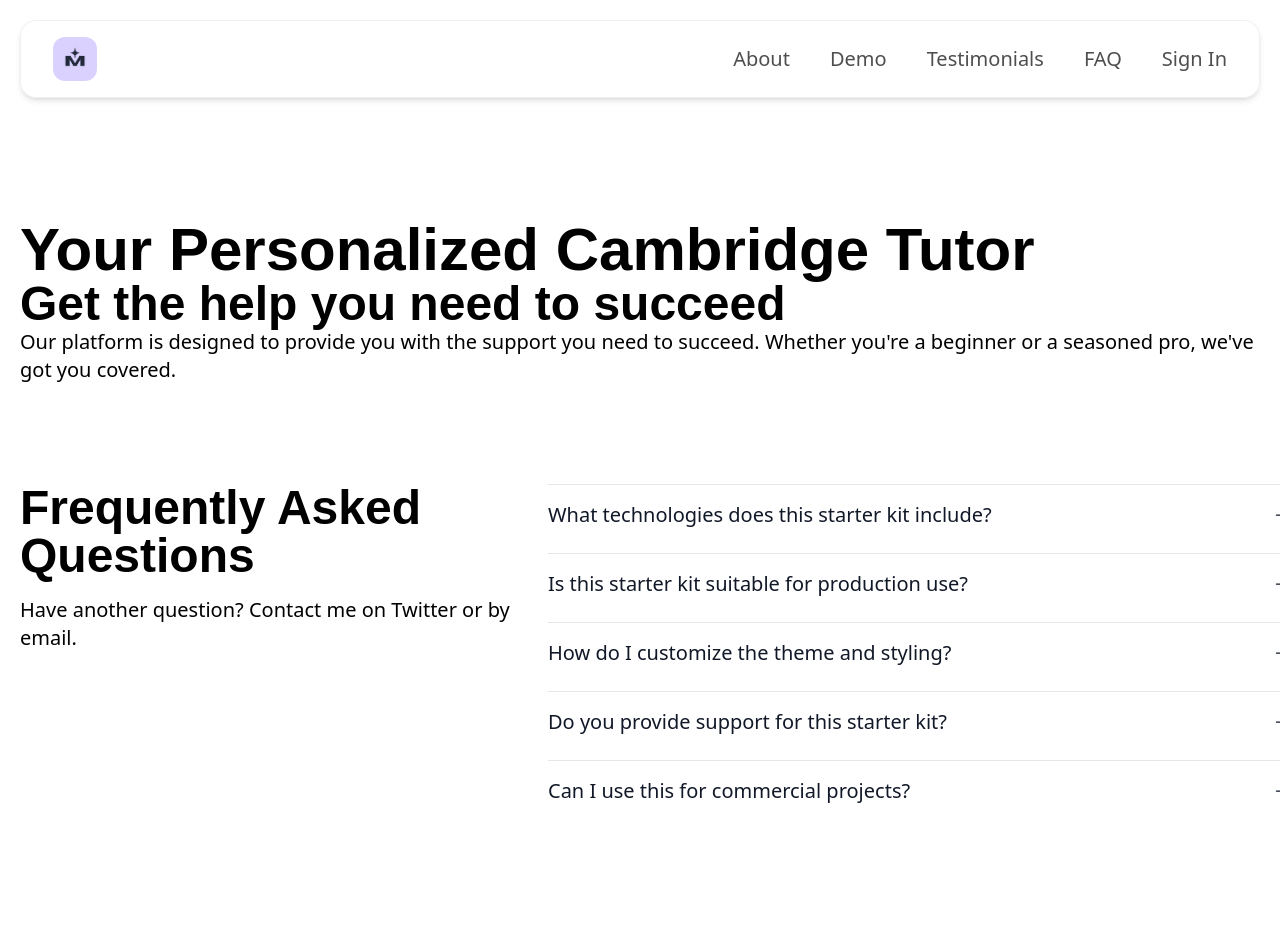
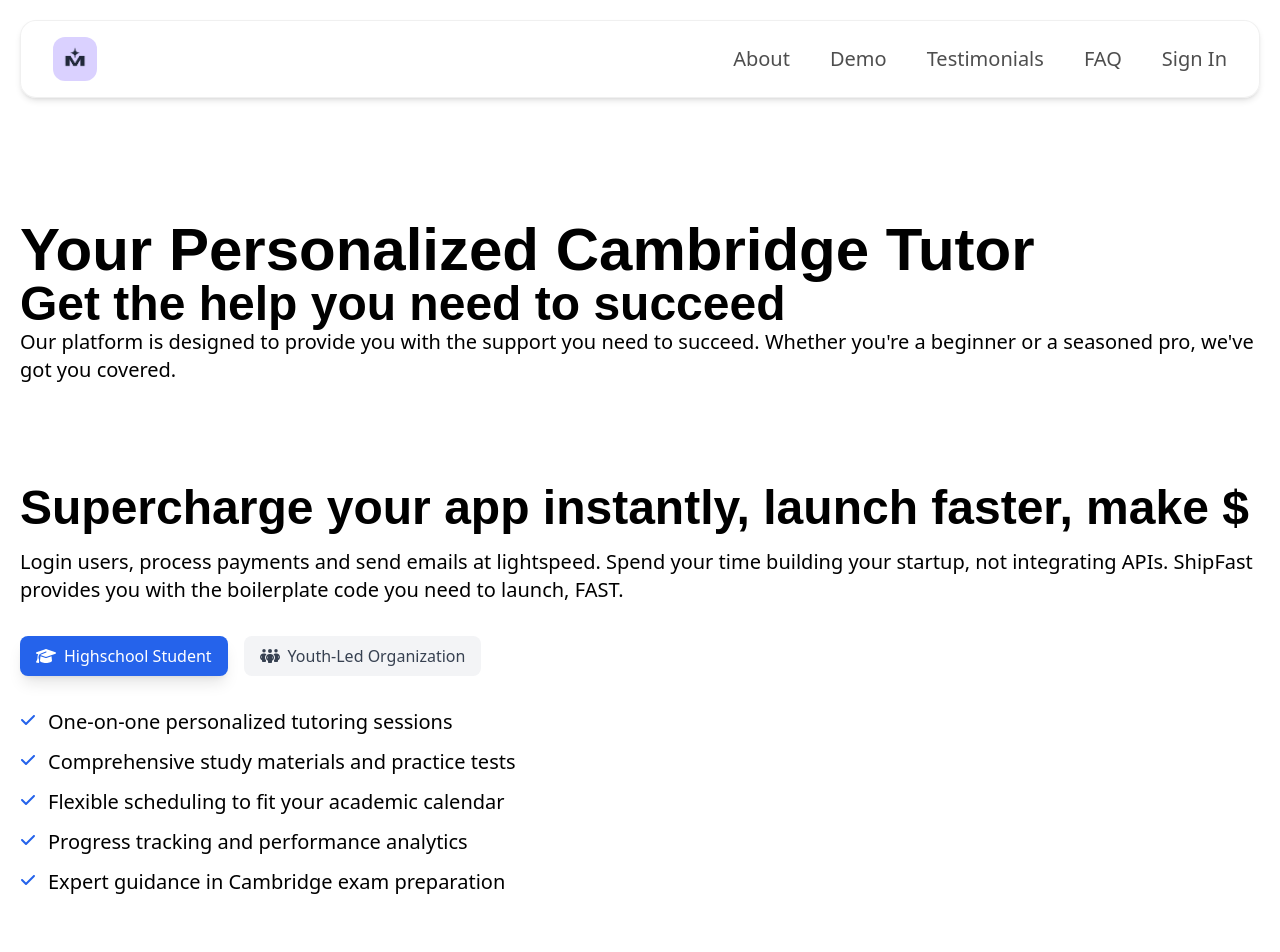
Before and after one commit to Not-Micah/react-starter-kit, a Next.js app: page / in a window 1280 px wide. Shown: the top 952 px of the page. Before the commit the page ends 841 px from the top, so only its background shows below. Built offline with nearby package versions, Linux system fonts and the light colour scheme; a web font is replaced by a local one.

Commit message:
completed About.tsx!

```diff
--- a/app/page.tsx
+++ b/app/page.tsx
@@ -1,9 +1,12 @@
 import NavBar from "@/components/default/NavBar"
 import NavModal from "@/components/default/NavModal"
-import { FAQ } from "@/components/default/FAQ"
+
 import Heading from "@/components/default/Heading"
 import Subheading from "@/components/default/Subheading"
 import Text from "@/components/default/Text"
+
+import FAQ from "@/components/default/FAQ"
+import About from "@/components/default/About"
 
 const Home = () => {
   return (
@@ -15,7 +18,10 @@ const Home = () => {
       <Subheading>Get the help you need to succeed</Subheading>
       <Text className="mb-[100px]">Our platform is designed to provide you with the support you need to succeed. Whether you're a beginner or a seasoned pro, we've got you covered.</Text>
 
-      <FAQ />
+      <div className="space-y-32 mb-[100px]">
+        <About />
+        <FAQ />
+      </div>
     </div>
   )
 }
--- /dev/null
+++ b/components/default/About.tsx
@@ -0,0 +1,79 @@
+'use client'
+
+import { useState } from 'react'
+import { about } from '@/data'
+import Subheading from './Subheading'
+import Text from './Text'
+import { FaGraduationCap, FaPeopleGroup, FaCheck } from 'react-icons/fa6'
+import { motion, AnimatePresence } from 'framer-motion'
+
+// Map of icon strings to actual icon components
+const iconMap = {
+    FaGraduationCap,
+    FaPeopleGroup
+}
+
+const About = () => {
+    // Default to first option (Highschool Student)
+    const [activeIndex, setActiveIndex] = useState(0)
+
+    return (
+        <div className="space-y-8">
+            {/* Header Section */}
+            <div className="space-y-4">
+                <Subheading>
+                    Supercharge your app instantly, launch faster, make $
+                </Subheading>
+                <Text>
+                    Login users, process payments and send emails at lightspeed.
+                    Spend your time building your startup, not integrating APIs.
+                    ShipFast provides you with the boilerplate code you need to launch, FAST.
+                </Text>
+            </div>
+
+            {/* Buttons Row */}
+            <div className="flex flex-wrap gap-4">
+                {about.map((item, index) => {
+                    const Icon = iconMap[item.icon as keyof typeof iconMap]
+                    return (
+                        <button
+                            key={index}
+                            onClick={() => setActiveIndex(index)}
+                            className={`flex items-center space-x-2 px-4 py-2 rounded-lg transition-all
+                                ${activeIndex === index
+                                    ? 'bg-blue-600 text-white shadow-lg'
+                                    : 'bg-gray-100 text-gray-700 hover:bg-gray-200'
+                                }`}
+                        >
+                            <Icon className="w-5 h-5" />
+                            <span>{item.title}</span>
+                        </button>
+                    )
+                })}
+            </div>
+
+            {/* Points Section with Animation */}
+            <div className="space-y-4">
+                <AnimatePresence mode="wait">
+                    <motion.div
+                        key={activeIndex}
+                        initial={{ opacity: 0, y: 20 }}
+                        animate={{ opacity: 1, y: 0 }}
+                        exit={{ opacity: 0, y: -20 }}
+                        transition={{ duration: 0.2 }}
+                        className="space-y-3"
+                    >
+                        {about[activeIndex].points.map((point, index) => (
+                            <div key={index} className="flex items-start space-x-3">
+                                <FaCheck className="w-4 h-4 text-blue-600 mt-1 flex-shrink-0" />
+                                <Text>{point}</Text>
+                            </div>
+                        ))}
+                    </motion.div>
+                </AnimatePresence>
+            </div>
+        </div>
+    )
+}
+
+export default About
--- a/components/default/FAQ.tsx
+++ b/components/default/FAQ.tsx
@@ -7,7 +7,7 @@ import Text from './Text'
 import { IoAdd } from 'react-icons/io5'
 import { motion, AnimatePresence } from 'framer-motion'
 
-export const FAQ = () => {
+const FAQ = () => {
     // Track which FAQ item is currently open
     const [activeIndex, setActiveIndex] = useState<number | null>(null)
 
@@ -70,3 +70,5 @@ export const FAQ = () => {
         </div>
     )
 }
+
+export default FAQ
--- a/data/index.tsx
+++ b/data/index.tsx
@@ -4,6 +4,31 @@ export const navBarLinks = [
     { label: "Testimonials", link: "" },
     { label: "FAQ", link: "" },
     { label: "Sign In", link: "" }
+]
+
+export const about = [
+    {
+        title: "Highschool Student",
+        icon: "FaGraduationCap",
+        points: [
+            "One-on-one personalized tutoring sessions",
+            "Comprehensive study materials and practice tests",
+            "Flexible scheduling to fit your academic calendar",
+            "Progress tracking and performance analytics",
+            "Expert guidance in Cambridge exam preparation"
+        ]
+    },
+    {
+        title: "Youth-Led Organization",
+        icon: "FaPeopleGroup",
+        points: [
+            "Collaborative learning environment",
+            "Group tutoring sessions at discounted rates",
+            "Custom curriculum development",
+            "Regular progress reports for organization leaders",
+            "Dedicated support for educational initiatives"
+        ]
+    }
 ]
 
 export const FAQs = [
```
